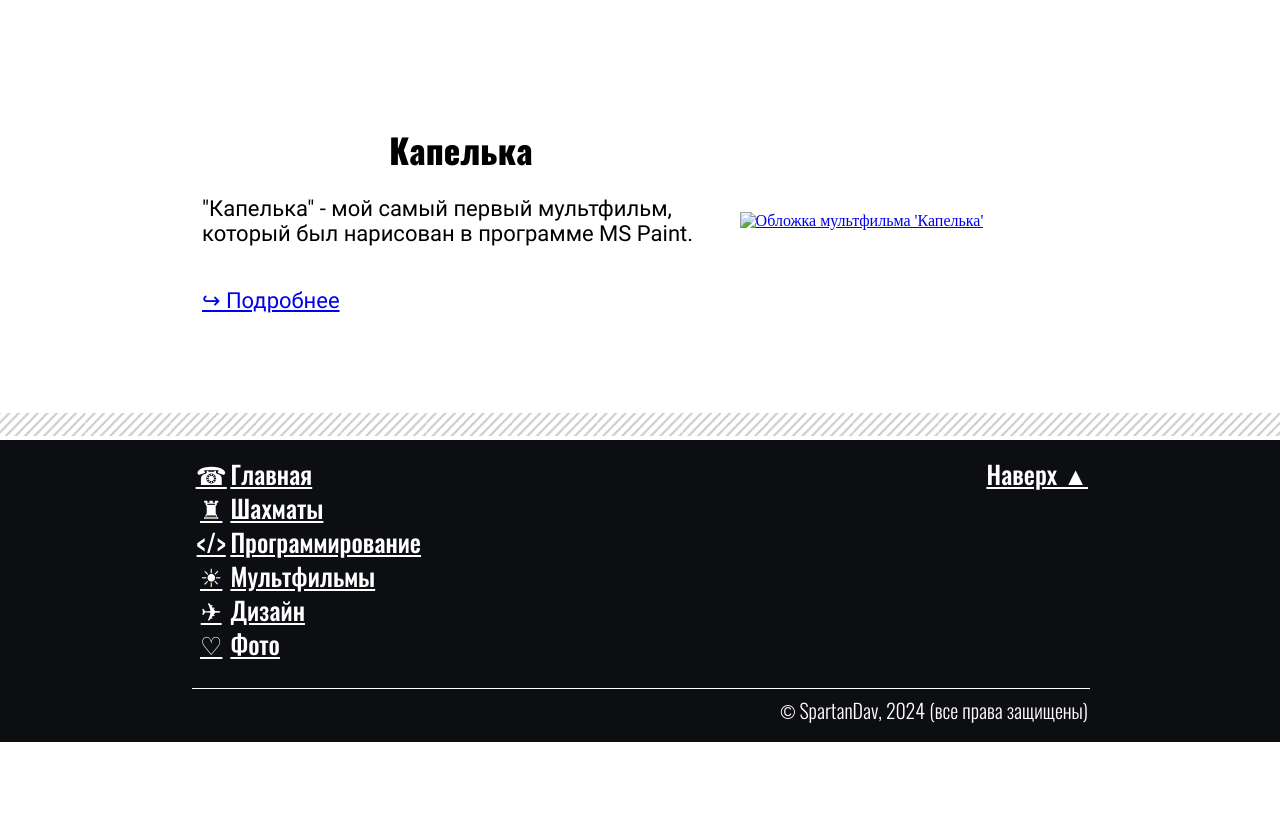
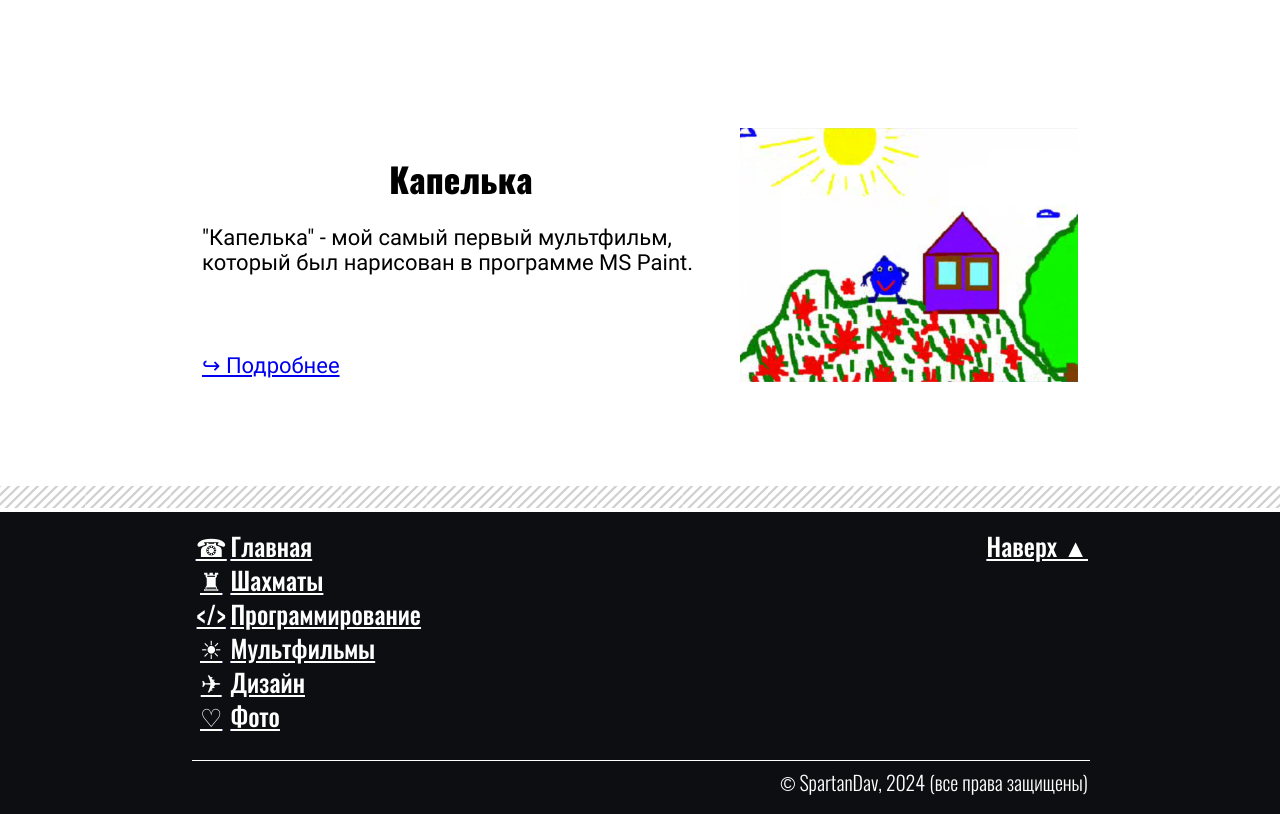
Before and after one commit to forex4/spartandav, a plain HTML site: page cartoons.html in a window 1280 px wide. Shown: the part 840-1654 px from the top of the page. Before the commit the page ends 1582 px from the top, so only its background shows below. Drawn offline with Linux system fonts and the light colour scheme.

Commit message:
Update cartoons.html

```diff
--- a/cartoons.html
+++ b/cartoons.html
@@ -70,7 +70,7 @@
 			<table width=100% border="0" cellpadding="10" cellspacing="0">
 				<tr>
 					<td width="60%" colspan="2"><div class="header3">Капелька</div><div class="text"><p>"Капелька" - мой самый первый мультфильм, который был нарисован в программе MS Paint.</p></div></td>
-					<td width="40%" rowspan="2"><a href="kapelka.html" title="Капелька"><img src="img/projects/preview/kapelka3.png" width="100%" alt="Обложка мультфильма 'Капелька'"></a></td>
+					<td width="40%" rowspan="2"><a href="kapelka.html" title="Капелька"><img src="img/kapelka3.png" width="100%" alt="Обложка мультфильма 'Капелька'"></a></td>
 				</tr>
 				<tr>
 					<td><div class="text"><a href="kapelka.html">↪ Подробнее</a></div></td><td></td>
```
